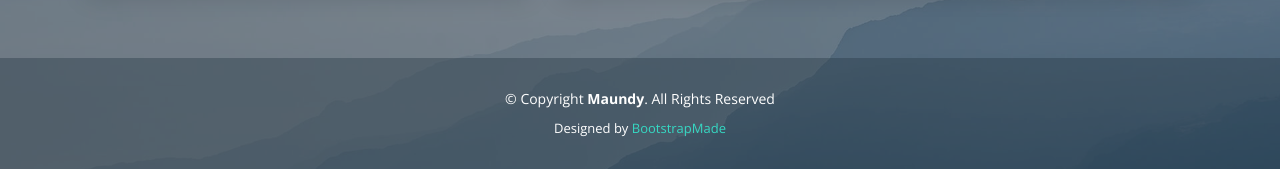
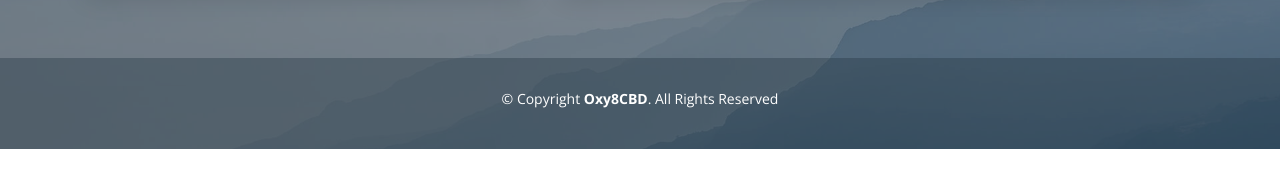
Before and after one commit to hallaway-wholesale/hallaway-wholesale.github.io, a plain HTML site: page index.html in a window 1280 px wide. Shown: the part 1978-2147 px from the top of the page. Drawn offline with nearby package versions, Linux system fonts and the light colour scheme.

Commit message:
cname hosting

```diff
--- a/index.html
+++ b/index.html
@@ -22,12 +22,6 @@
   <!-- Template Main CSS File -->
   <link href="assets/css/style.css" rel="stylesheet">
 
-  <!-- =======================================================
-  * Template Name: Maundy - v2.2.0
-  * Template URL: https://bootstrapmade.com/maundy-free-coming-soon-bootstrap-theme/
-  * Author: BootstrapMade.com
-  * License: https://bootstrapmade.com/license/
-  ======================================================== -->
 </head>
 
 <body>
@@ -193,14 +187,10 @@
   <footer id="footer">
     <div class="container">
       <div class="copyright">
-        &copy; Copyright <strong><span>Maundy</span></strong>. All Rights Reserved
+        &copy; Copyright <strong><span>Oxy8CBD</span></strong>. All Rights Reserved
       </div>
       <div class="credits">
-        <!-- All the links in the footer should remain intact. -->
-        <!-- You can delete the links only if you purchased the pro version. -->
-        <!-- Licensing information: https://bootstrapmade.com/license/ -->
-        <!-- Purchase the pro version with working PHP/AJAX contact form: https://bootstrapmade.com/maundy-free-coming-soon-bootstrap-theme/ -->
-        Designed by <a href="https://bootstrapmade.com/">BootstrapMade</a>
+
       </div>
     </div>
   </footer><!-- End #footer -->
```
Also changed, not shown: assets/css/style.css (+0 -9 lines), assets/js/main.js (+1 -6 lines), Readme.txt (deleted), changelog.txt (deleted), forms/Readme.txt (deleted), 1 other file.
